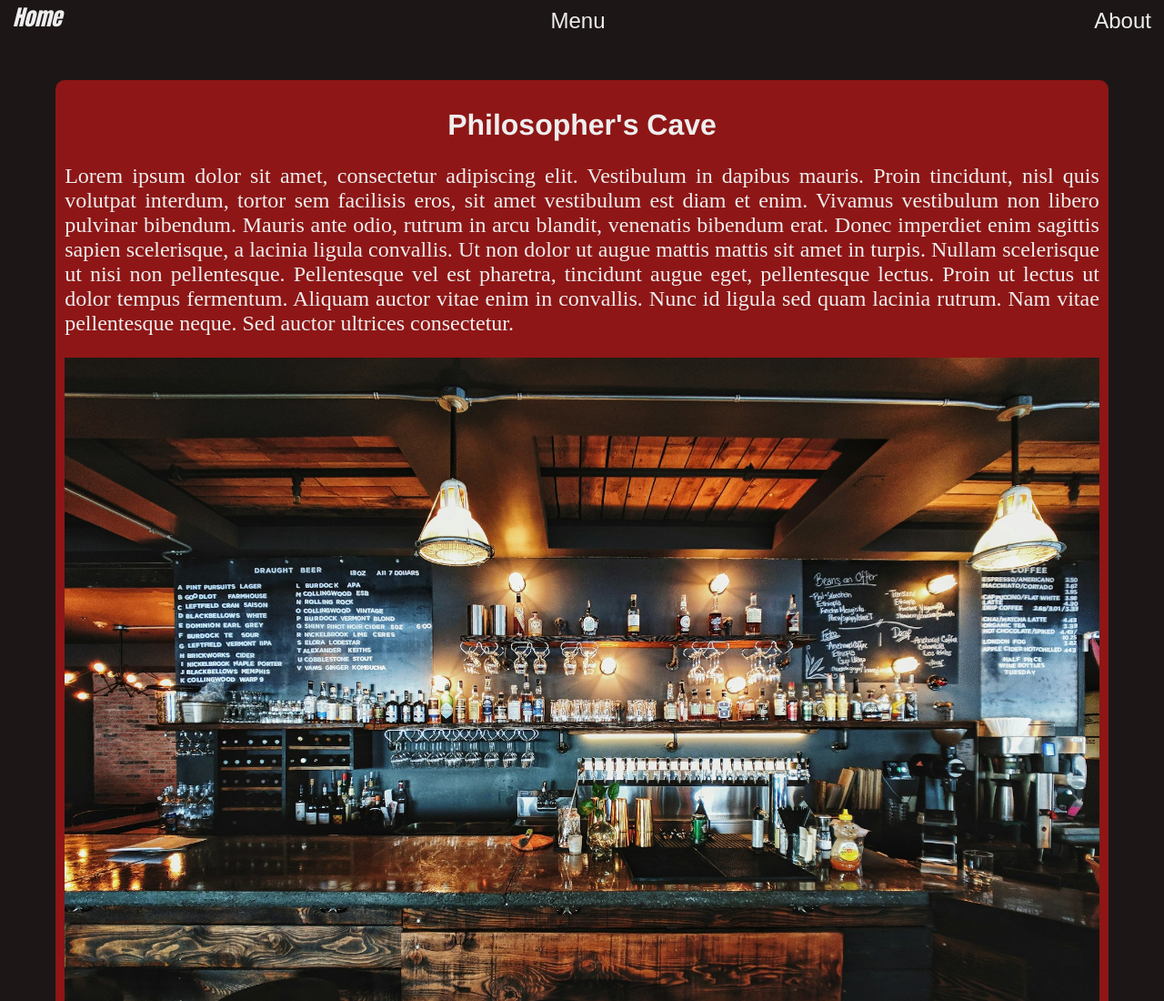
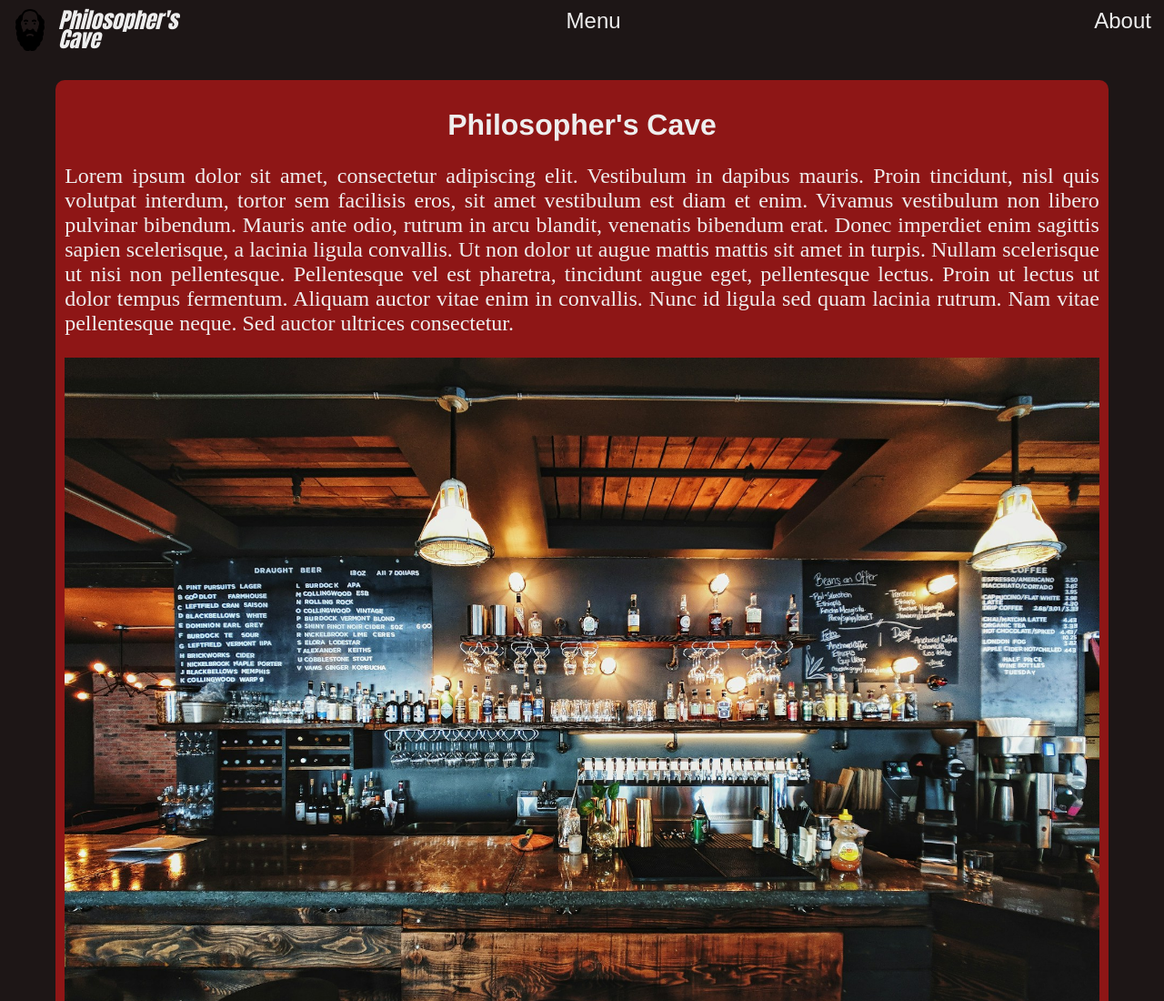
Before and after one commit to luis-octavius/restaurant-page-project, a website built with webpack: page src/template.html in a window 1280 px wide. Shown: the top 1100 px of the page at 91% size. Built offline with nearby package versions, Linux system fonts and the light colour scheme.

Commit message:
Put icon and arranged the nav bar

```diff
--- a/src/template.html
+++ b/src/template.html
@@ -8,9 +8,12 @@
 <body>
     <header>
         <nav>
-            <button id="btn-home">Home</button>
-            <button id="btn-menu">Menu</button>
-            <button id="btn-about">About</button>
+            <div id="logo">
+                <img id="logo-img" src="./assets/icons8-socrates.svg">
+                <button class="tablinks" id="btn-home">Philosopher's Cave</button>
+            </div>
+            <button class="tablinks" id="btn-menu">Menu</button>
+            <button class="tablinks" id="btn-about">About</button>
         </nav>
     </header>
     <div id="content"></div>
```
